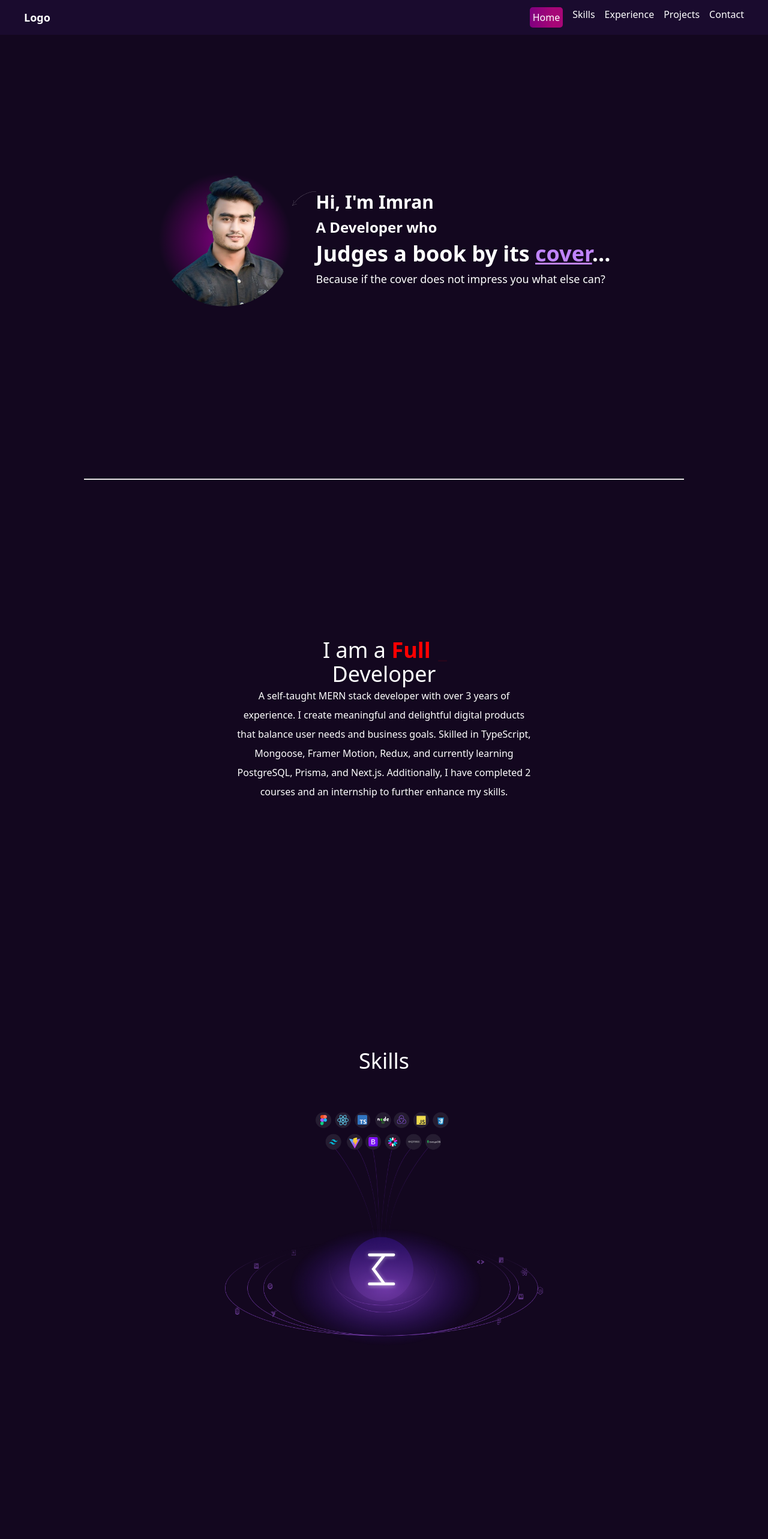
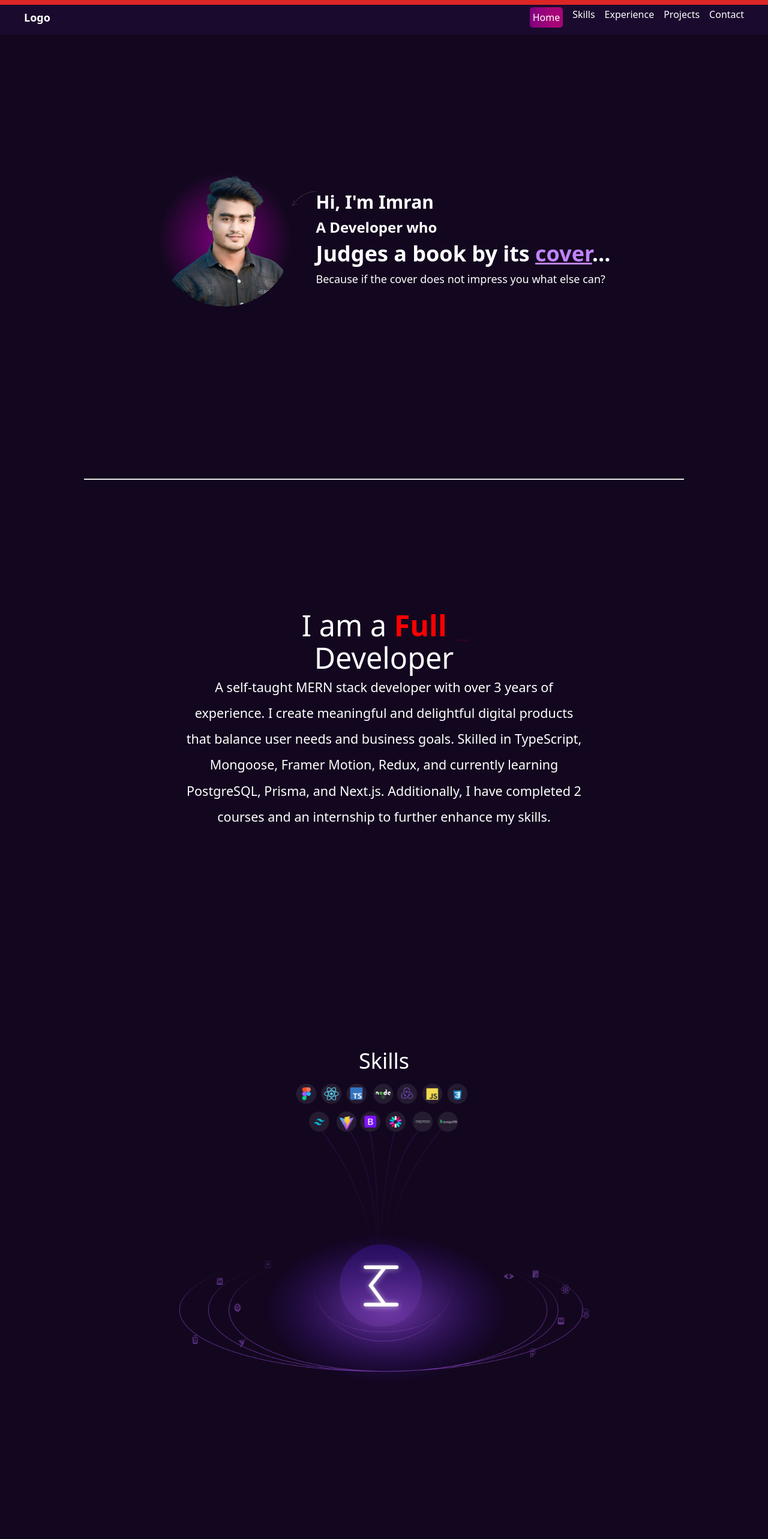
Before and after one commit to imtiazimran/portfolio-imran, a React (Vite) app: page / in a window 1280 px wide. Shown: the top 2566 px of the page at 60% size. Built offline with nearby package versions, Linux system fonts and the light colour scheme.

Commit message:
use scroll added

```diff
--- a/src/layout/Home.tsx
+++ b/src/layout/Home.tsx
@@ -4,11 +4,13 @@ import Nav from "@/pages/Home/Nav";
 import ProjectShowcase from "@/pages/Home/Projects/Project";
 import Skills from "@/pages/Home/Skills";
 import WhoAmI from "@/pages/Home/WhoAmI";
+import UseScroll from "@/utils/UseScroll";
 import { Element } from "react-scroll";
 
 const Home = () => {
     return (
         <div>
+            <UseScroll/>
             <Nav />
             <div className="">
 
--- a/src/pages/Home/Nav.tsx
+++ b/src/pages/Home/Nav.tsx
@@ -15,7 +15,7 @@ const Nav = () => {
     };
 
     return (
-        <div className="z-[10000] bg-[#1A0B2E] fixed w-full flex justify-between items-center py-3 px-10 text-white">
+        <div className="z-30 bg-[#1A0B2E] fixed w-full flex justify-between items-center py-3 px-10 text-white">
             <div className="text-lg font-bold">Logo</div>
             <div className="hidden md:flex gap-4 cursor-pointer">
                 <Link
--- a/src/pages/Home/Skills.tsx
+++ b/src/pages/Home/Skills.tsx
@@ -1,12 +1,28 @@
-import Container from '@/utils/Container';
-import skills from '../../assets/image/Skills.png'
+import Container from "@/utils/Container";
+import skills from "../../assets/image/Skills.png";
+import { useScroll, useTransform, motion } from "framer-motion";
+import { useRef } from "react";
+
 const Skills = () => {
+  const imgRef = useRef(null);
+  const { scrollYProgress } = useScroll({
+    target: imgRef,
+    offset: ["start end", "start start"],
+  });
+
+  const imageScale = useTransform(scrollYProgress, [0, 1], [0.5, 1.5]);
+
   return (
     <Container>
-            <div className='text-white '>
+      <div className="text-white">
         <h1>Skills</h1>
-                <div className='p-2 lg:w-[60%] mx-auto'>
-                    <img src={skills} alt="" />
+        <div ref={imgRef} className="p-2 lg:w-[60%] mx-auto">
+          <motion.img
+            style={{ scale: imageScale }}
+            src={skills}
+            alt="Skills"
+            className="w-full h-auto"
+          />
         </div>
       </div>
     </Container>
--- a/src/pages/Home/WhoAmI.tsx
+++ b/src/pages/Home/WhoAmI.tsx
@@ -1,10 +1,21 @@
 import Container from "@/utils/Container";
+import { useScroll, useTransform, motion } from "framer-motion";
+import { useRef } from "react";
 import { Typewriter } from "react-simple-typewriter";
 
 const WhoAmI = () => {
+    const container = useRef(null)
+
+    const { scrollYProgress } = useScroll({
+        target: container,
+        offset: ['start end', 'end start']
+    })
+
+    const scale = useTransform(scrollYProgress, [0, 1], [0.5, 1.5])
+
     return (
         <Container className="text-center flex justify-center items-center text-white w-4/5">
-            <div>
+            <motion.div style={{ scale }} ref={container}>
                 <h1>I am a {" "}
                     <span style={{ color: 'red', fontWeight: 'bold' }}>
                         <Typewriter
@@ -21,9 +32,9 @@ const WhoAmI = () => {
                     Developer
                 </h1>
                 <p className="max-w-[500px] leading-8">
-                    A self-taught MERN stack developer with over 3 years of experience. I create meaningful and delightful digital products that balance user needs and business goals. Skilled in TypeScript, Mongoose, Framer Motion, Redux, and currently learning PostgreSQL, Prisma, and Next.js. Additionally, I have completed 2 courses and an internship to further enhance my skills.
+                    A self-taught MERN stack developer with over 3 years of experience. I create meaningful and delightful digital products that balance user needs and business goals. Skilled in TypeScript, Mongoose, Framer Motion, Redux, and currently learning PostgreSQL, Prisma, and Next.js. Additionally, I have completed 2 courses and an internship to further enhance my skills.
                 </p>
-            </div>
+            </motion.div>
         </Container>
     );
 };
--- /dev/null
+++ b/src/utils/UseScroll.tsx
@@ -0,0 +1,12 @@
+import { useScroll, motion } from "framer-motion";
+
+const UseScroll = () => {
+    const {scrollYProgress} = useScroll()
+    return (
+        <div>
+          <motion.div style={{scaleX: scrollYProgress}} className="w-full h-2 z-40 bg-red-600 fixed"></motion.div>
+        </div>
+    );
+};
+
+export default UseScroll;
```
Lines whose indentation alone changed are shown as unchanged.
